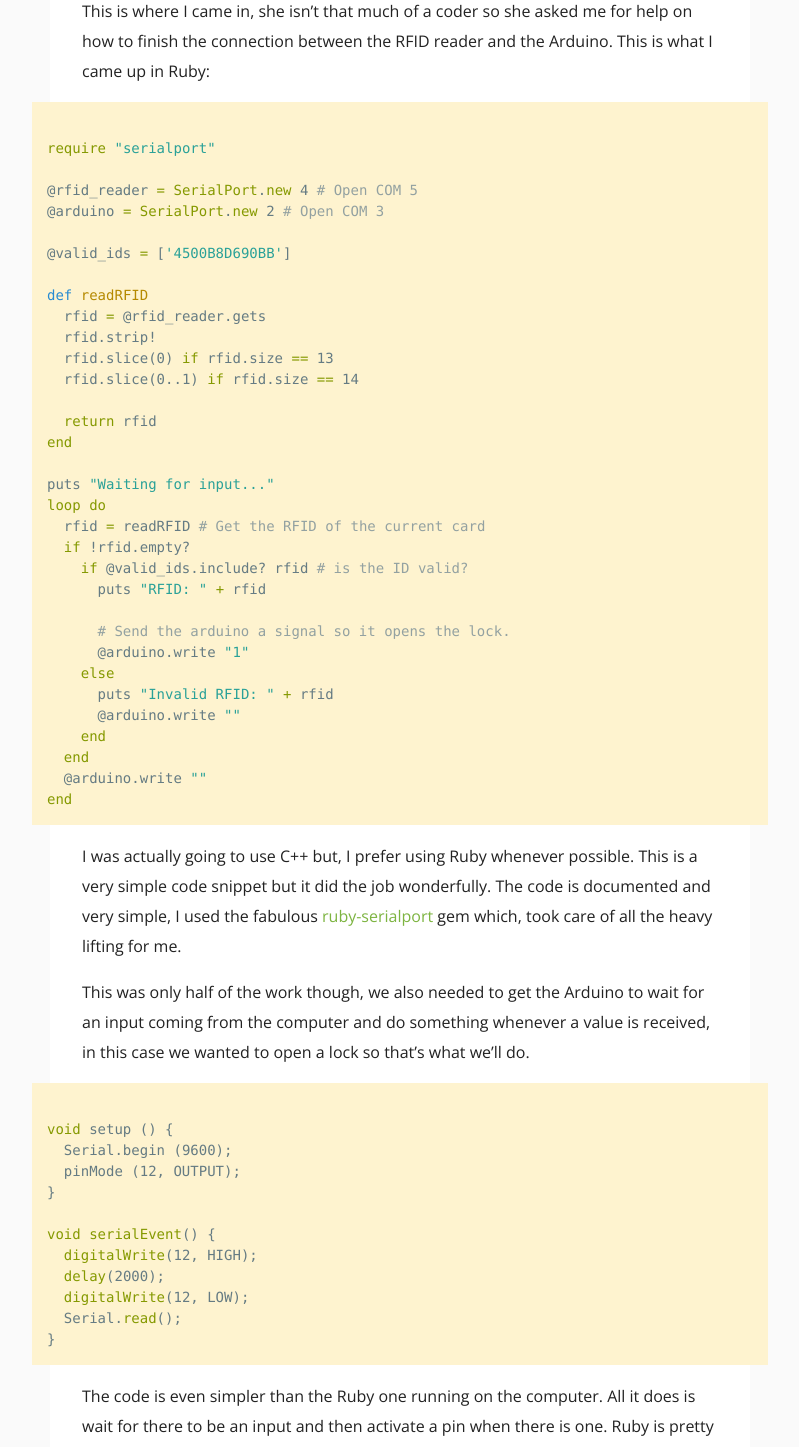
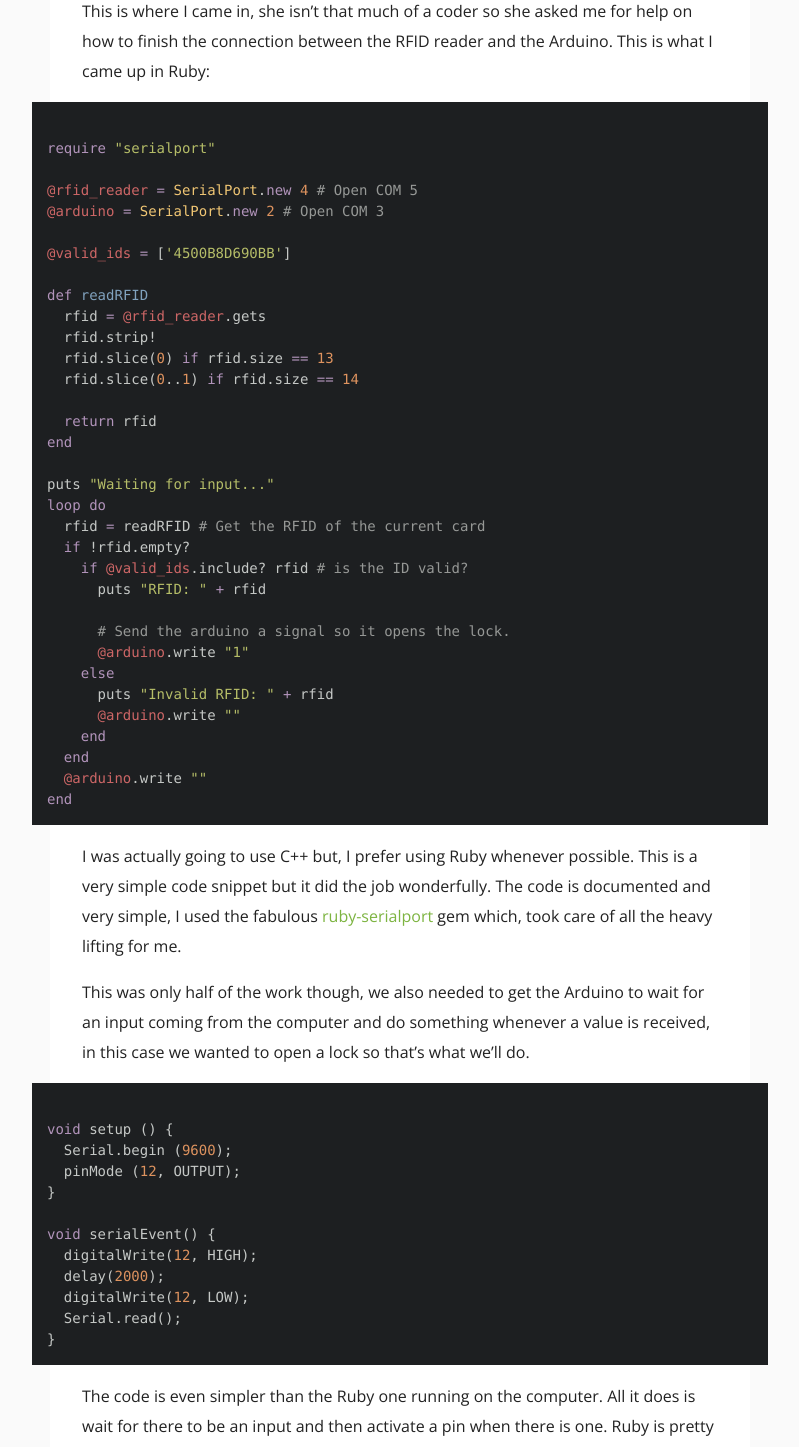
Before and after one commit to Seich/martianwabbit, a Jekyll site: the page built from src/_posts/2012-05-28-23951072604.html, in a window 1280 px wide. Shown: the part 1809-3256 px from the top of the page, without its empty margins (240-1039 px from the left). Built offline with Jekyll 4.4.1, drawn with Linux system fonts in a browser that asks for light colours; comment, search, counter and statistics services are not loaded.

Commit message:
Changed the code highlighting theme to tomorrow.

```diff
--- a/site/css/styles.css
+++ b/site/css/styles.css
@@ -7,7 +7,7 @@ html {
 }
 
 body {
-	background: #FAFAFA;
+	background: #F5F5F5;
 	color: #222;
 	font-family: 'Open Sans', sans-serif;
 }
@@ -27,9 +27,10 @@ a:hover {
 }
 
 code, pre {
-	font-family: Consolas, 'Liberation Mono', Courier, monospace;
+	font-family: 'Monaco', 'Menlo', 'Consolas', monospace;
 	font-size: 14px;
 	line-height: 1.5;
+	border-radius: 1px;
 }
 
 pre {
--- a/src/rainbow/theme.css
+++ b/src/rainbow/theme.css
@@ -1,21 +1,18 @@
 /**
- * Solarized Light theme
+ * Tomorrow Night theme
  *
- * Adaptation of Solarized Light from ethanschoonover.com/solarized
- *
- * @author Ethan Schoonover
- * @author David Litmark
+ * @author Chris Kempson
+ * @author skim
  * @version 1.0.0
  */
 pre {
-    background: #FEF3CF; /* base3 */
+    background-color: #1d1f21;
     word-wrap: break-word;
     margin: 0px;
     padding: 10px;
-    color: #657b83; /* base00 */
+    color: #c5c8c6;
     font-size: 14px;
     margin-bottom: 20px;
-    /* border: 1px solid #F1ECDE; */
 }
 
 pre, code {
@@ -23,65 +20,29 @@ pre, code {
 }
 
 pre .comment {
-    color: #93a1a1; /* base1 */
-}
-
-pre .constant {
-    color: #657b83; /* base00 */
-}
-
-pre .constant.language {
-    color: #268bd2; /* blue */
-}
-
-pre .constant.regexp {
-    color: #2aa198; /* cyan */
-}
-
-pre .storage {
-    color: #268bd2; /* blue */
-}
-
-pre .string, pre .comment.docstring {
-    color: #2aa198; /* cyan */
-}
-
-pre .support.tag.script, pre .support.tag.style {
-    color: #2aa198; /* cyan */
-}
-
-pre .string.regexp {
-    color: #2aa198; /* cyan */
-}
-
-pre .string.regexp.open, pre .string.regexp.close {
-    color: #2aa198; /* cyan */
-}
-
-pre .keyword, pre .selector {
-    color: #859900; /* green */
-}
-
-pre .inherited-class {
-    font-style: italic;
-}
-
-pre .entity {
-    color: #b58900; /* yellow */
-}
-
-pre .support, *[data-language="c"] .function.call {
-    color: #859900; /* green */
-}
-
-pre .support.method {
-    color: #657b83; /* base00 */
-}
-
-pre .support.property {
-    color: #657b83; /* base00 */
+    color: #969896;
 }
 
 pre .variable.global, pre .variable.class, pre .variable.instance {
-    color: #657b83; /* base00 */
+    color: #cc6666; /* red */
 }
+
+pre .constant.numeric, pre .constant.language, pre .constant.hex-color, pre .keyword.unit {
+    color: #de935f; /* orange */
+}
+
+pre .constant, pre .entity, pre .entity.class, pre .support {
+    color: #f0c674; /* yellow */
+}
+
+pre .constant.symbol, pre .string {
+    color: #b5bd68; /* green */
+}
+
+pre .entity.function, pre .support.css-property, pre .selector {
+    color: #81a2be; /* blue */
+}
+
+pre .keyword, pre .storage {
+    color: #b294bb; /* purple */
+}
```
Also changed, not shown: site/rainbow/theme.css (+27 -66 lines).
